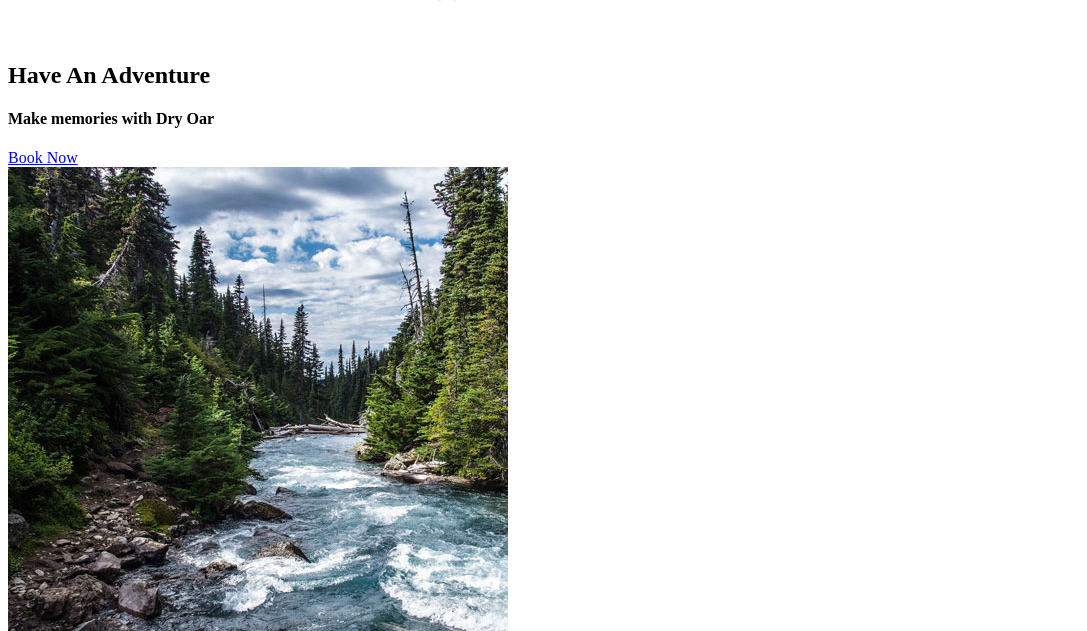
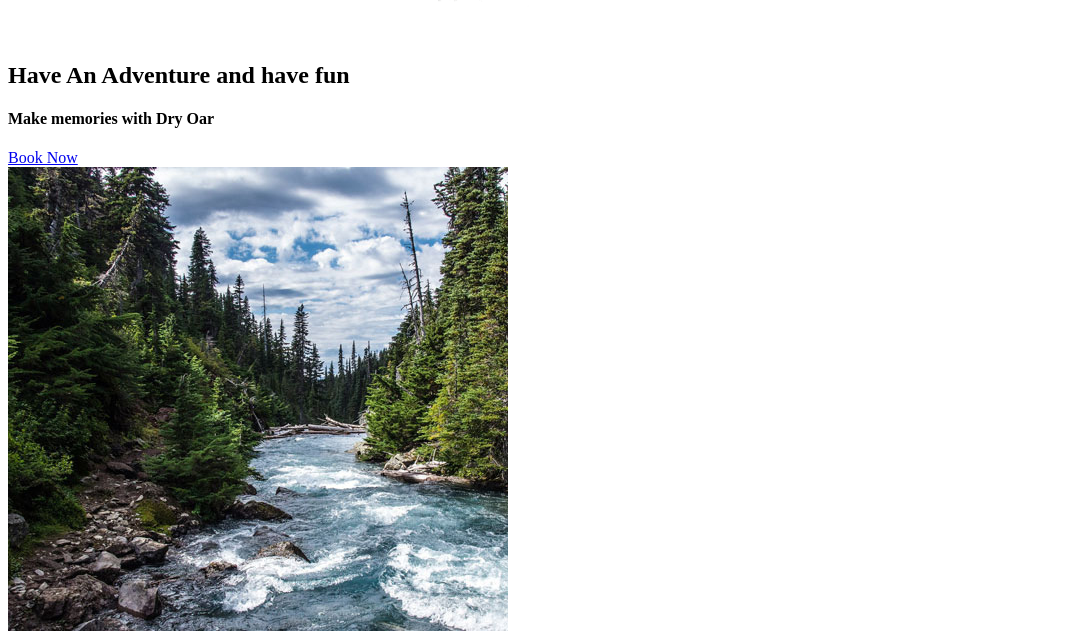
Before and after one commit to GabrielHellebrand/WDD-130-23, a plain HTML site: page White Water Rafting/index.html in a window 1280 px wide. Shown: the part 960-1591 px from the top of the page, without its empty margins (0-1087 px from the left). Drawn offline with Linux system fonts and the light colour scheme; files whose address does not match are found by name.

Commit message:
did this run

```diff
--- a/White Water Rafting/index.html
+++ b/White Water Rafting/index.html
@@ -23,7 +23,7 @@
             <img id = "hero-img" src="images/hero.png" alt="People enjoying white water rafting">
         </div>
         <section id = "hero-msg">
-            <h1 class="home-title">Have An Adventure</h1>
+            <h1 class="home-title">Have An Adventure and have fun</h1>
             <h4>Make memories with Dry Oar</h4>
             <div class = "button box">
                 <a class = 'book' href="contactus.html">Book Now</a>
```
